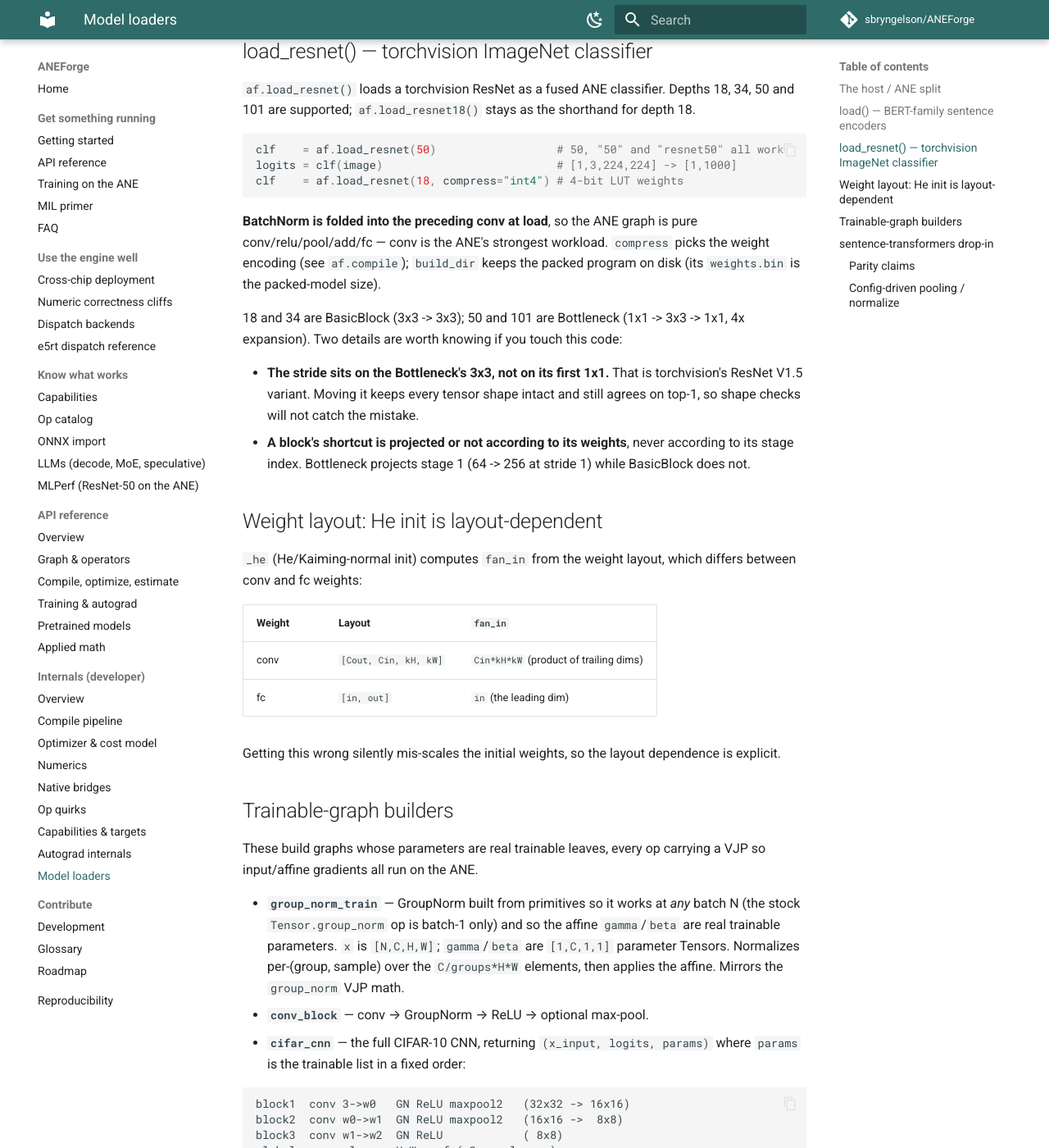
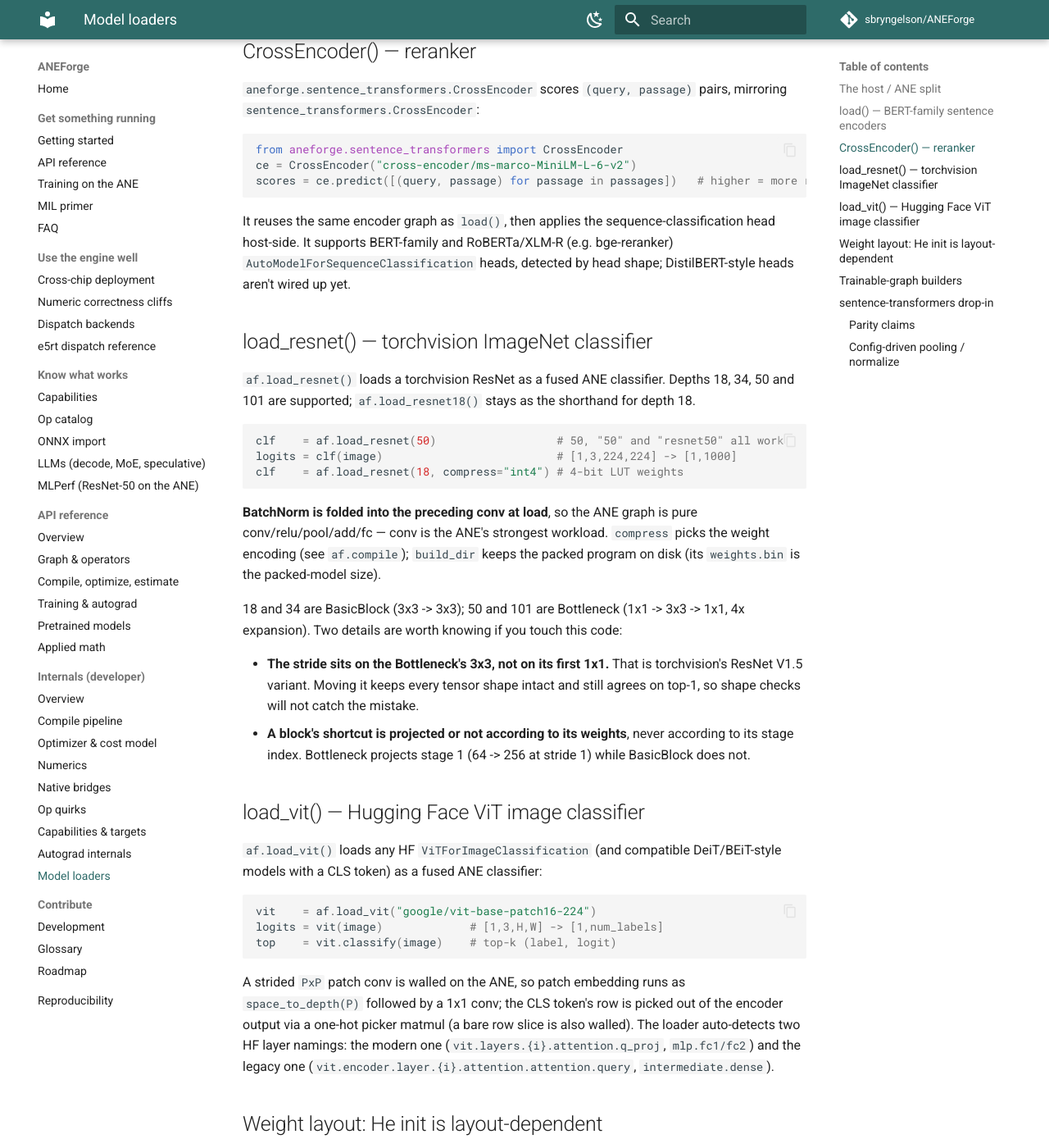
Before and after one commit to sbryngelson/ANEForge, an MkDocs documentation site: the page built from docs/developer/models.md, in a window 1280 px wide and 1400 px high, scrolled down 1128 px. Shown: the whole window at 82% size. Built offline with MkDocs 1.6.1 and Material for MkDocs 9.7.7, drawn with Linux system fonts in a browser that asks for light colours; comment, search, counter and statistics services are not loaded.

Commit message:
docs: document ViT and CrossEncoder loaders, export ViT/load_vit at top level (#212)
Both loaders shipped in #189 but load_vit()/ViT were never added to
aneforge/__init__.py's exports, so af.load_vit(...) - the exact form
used in that PR's own description - raised AttributeError; only
`from aneforge.models import load_vit` worked. Export them alongside
load()/load_resnet18().

Also add docs/developer/models.md sections for both loaders (mirroring
the existing load()/load_resnet18() sections) and a CrossEncoder row
in the README's pretrained-models table, using the #189 M5 Pro relerr
figure.

Closes #211.

Co-authored-by: Spencer Bryngelson <sbryngelson@gmail.com>

````diff
--- a/aneforge/__init__.py
+++ b/aneforge/__init__.py
@@ -31,7 +31,8 @@ from ._rewrite import reduce_sum_to_matmul, paired_subtract
 from .autograd import (Adam, adam_step, backward, backward_from, conv2d, conv_param,
                        mse, parameter, SGD, softmax_cross_entropy, Trainer, UnrolledTrainer)
 from .streaming import CheckpointedStack
-from .models import Encoder, Vision, load, load_resnet, load_resnet18, conv_block, cifar_cnn, group_norm_train
+from .models import (Encoder, Vision, ViT, load, load_resnet, load_resnet18, load_vit,
+                    conv_block, cifar_cnn, group_norm_train)
 from .onnx import load_onnx, onnx_to_tensor, onnx_to_features
 from .llm import LlamaConfig, LlamaPrefill, from_pretrained as load_llm, rope, rope_tables, prefill_block
 from . import moe as moe   # registers the "moe" MLP + Qwen3-MoE adapter into the llm registries
@@ -52,7 +53,7 @@ __all__ = [
     "precision_risk", "project_peak",
     "CompileBackoffError", "reset_compile_breaker",
     "reduce_sum_to_matmul", "paired_subtract",
-    "load", "load_resnet", "load_resnet18", "Encoder", "Vision", "conv_block", "cifar_cnn", "group_norm_train",
+    "load", "load_resnet", "load_resnet18", "load_vit", "Encoder", "Vision", "ViT", "conv_block", "cifar_cnn", "group_norm_train",
     "Paired", "paired",
     "parameter", "backward", "backward_from", "mse", "SGD", "Adam",
     "softmax_cross_entropy", "Trainer", "UnrolledTrainer", "adam_step",
--- a/docs/developer/models.md
+++ b/docs/developer/models.md
@@ -30,6 +30,18 @@ The transformer layers run on the ANE as fused programs (cached per sequence len
 
 A model's correct mode lives in its sentence-transformers config; `aneforge.sentence_transformers` reads it for you (see below).
 
+## CrossEncoder() — reranker
+
+`aneforge.sentence_transformers.CrossEncoder` scores `(query, passage)` pairs, mirroring `sentence_transformers.CrossEncoder`:
+
+```python
+from aneforge.sentence_transformers import CrossEncoder
+ce = CrossEncoder("cross-encoder/ms-marco-MiniLM-L-6-v2")
+scores = ce.predict([(query, passage) for passage in passages])   # higher = more relevant
+```
+
+It reuses the same encoder graph as `load()`, then applies the sequence-classification head host-side. It supports BERT-family and RoBERTa/XLM-R (e.g. bge-reranker) `AutoModelForSequenceClassification` heads, detected by head shape; DistilBERT-style heads aren't wired up yet.
+
 ## load_resnet() — torchvision ImageNet classifier
 
 `af.load_resnet()` loads a torchvision ResNet as a fused ANE classifier. Depths 18, 34, 50 and 101 are supported; `af.load_resnet18()` stays as the shorthand for depth 18.
@@ -46,6 +58,18 @@ clf    = af.load_resnet(18, compress="int4") # 4-bit LUT weights
 
 - **The stride sits on the Bottleneck's 3x3, not on its first 1x1.** That is torchvision's ResNet V1.5 variant. Moving it keeps every tensor shape intact and still agrees on top-1, so shape checks will not catch the mistake.
 - **A block's shortcut is projected or not according to its weights**, never according to its stage index. Bottleneck projects stage 1 (64 -> 256 at stride 1) while BasicBlock does not.
+
+## load_vit() — Hugging Face ViT image classifier
+
+`af.load_vit()` loads any HF `ViTForImageClassification` (and compatible DeiT/BEiT-style models with a CLS token) as a fused ANE classifier:
+
+```python
+vit    = af.load_vit("google/vit-base-patch16-224")
+logits = vit(image)             # [1,3,H,W] -> [1,num_labels]
+top    = vit.classify(image)    # top-k (label, logit)
+```
+
+A strided `PxP` patch conv is walled on the ANE, so patch embedding runs as `space_to_depth(P)` followed by a 1x1 conv; the CLS token's row is picked out of the encoder output via a one-hot picker matmul (a bare row slice is also walled). The loader auto-detects two HF layer namings: the modern one (`vit.layers.{i}.attention.q_proj`, `mlp.fc1/fc2`) and the legacy one (`vit.encoder.layer.{i}.attention.attention.query`, `intermediate.dense`).
 
 ## Weight layout: He init is layout-dependent
 
````
Also changed, not shown: README.md (+1 -0 lines).
